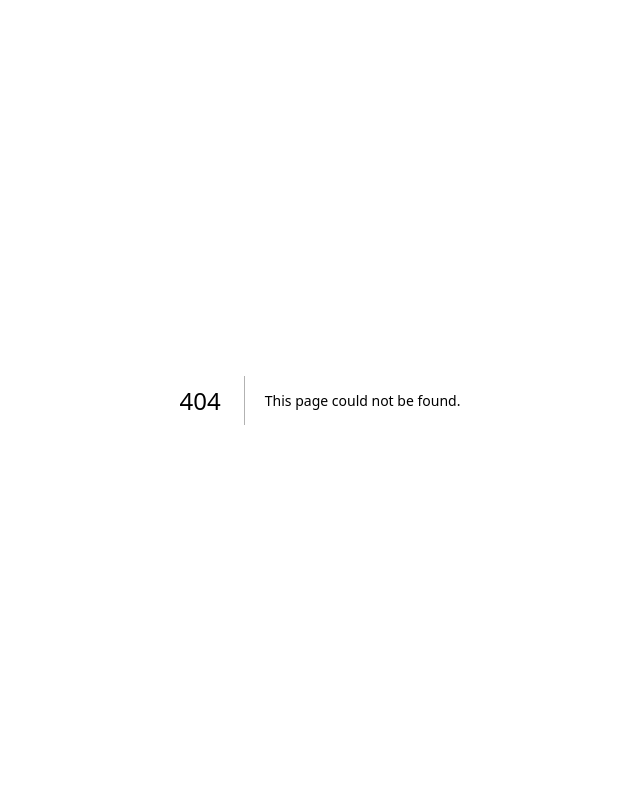
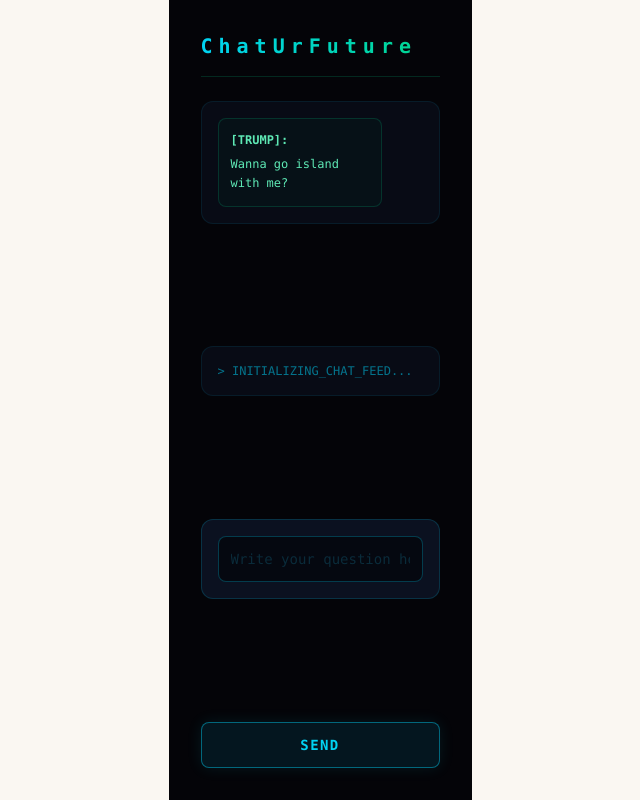
Before and after one commit to KohKoh-Nut/Cod, a Next.js app: page /chatbox in a window 1280 px wide. Before the commit this address had no page. Shown: the whole page, without its empty margins (320-960 px from the left). Built offline with nearby package versions, Linux system fonts and the light colour scheme.

Commit message:
Added chatbox, auto-reply function, cyberpunk design

```diff
--- /dev/null
+++ b/src/app/chatbox/page.tsx
@@ -0,0 +1,109 @@
+'use client';
+import {useState} from 'react';
+
+interface ChatMessage {
+    sender: 'USER' | 'TRUMP'
+    text: string;
+}
+export default function ChatPage() {
+
+    // Create a space for user input
+    const [chatLog, setchatLog] = useState<ChatMessage[]>([{sender:'TRUMP', text: "Wanna go island with me?"}]);
+    const [typeValue, settypeValue] = useState<string>("");
+
+    // Function when clicking 'SEND'
+    const Send = () =>{
+
+    if (!typeValue.trim()) return;
+
+    // Capture user's message
+    const userMessage: ChatMessage = {
+        sender: 'USER',
+        text: typeValue
+    };
+
+    // Push user message to the screen and clear the input bar
+    const updatedMessages = [...chatLog, userMessage];
+    setchatLog(updatedMessages);
+    settypeValue('');
+
+    // Auto-reply after receiving
+    setTimeout(() => {
+      const aiReply: ChatMessage = {
+        sender: 'TRUMP',
+        text: `COMMAND_RECEIVED: "${userMessage.text}" processed. Make America GREAT again`
+    };
+      setchatLog([...updatedMessages, aiReply]);
+    }, 404);
+  };
+
+  return (
+    // FIXED: Changed min-w-5xl to max-w-5xl. Added items-center to keep the structure pristine.
+    <main className="min-h-screen max-w-5xl mx-auto bg-[#040408] text-cyan-400 font-mono p-8 flex flex-col justify-between selection:bg-emerald-500 selection:text-black">
+
+      {/* header */}
+      <header className="w-full flex justify-between items-start border-b border-emerald-500/20 pb-4 mb-6">
+        <div className="flex items-start gap-3">
+          <h1 className="text-xl font-bold tracking-[0.3em] text-transparent bg-clip-text bg-gradient-to-r from-cyan-400 to-emerald-400">
+            ChatUrFuture
+          </h1>
+        </div>
+      </header>
+
+      {/* Main container */}
+      <div className="w-full flex flex-col gap-4 flex-1 justify-between h-[500px]">
+        <div className="bg-slate-900/40 rounded-xl border border-cyan-500/10 flex flex-col h-[75%] w-full p-4 overflow-y-auto space-y-3">
+          {chatLog.map((msg, index) => (
+            <div
+              key={index}
+              className={`p-3 rounded-lg border max-w-[80%] text-xs leading-relaxed ${
+                msg.sender === 'USER'
+                  ? 'bg-cyan-950/20 border-cyan-500/30 self-end text-cyan-300'
+                  : 'bg-emerald-950/20 border-emerald-500/20 self-start text-emerald-300'
+              }`}
+            >
+              <span className="font-bold block mb-1">[{msg.sender}]:</span>
+              {msg.text}
+            </div>
+          ))}
+        </div>
+
+        {/* Upper container (Chat History Display Area) */}
+        <div className="bg-slate-900/40 rounded-xl border border-cyan-500/10 flex flex-row h-[70%] w-full p-4">
+          <span className="text-xs text-cyan-500/60">&gt; INITIALIZING_CHAT_FEED...</span>
+        </div>
+
+        {/* Lower container (Input Bar Area) */}
+        <div className="bg-slate-900/70 rounded-xl border border-cyan-500/20 flex flex-row h-[25%] w-full p-4">
+
+            {/* Input deck */}
+            <div className="w-full flex flex-row gap-3 items-center">
+
+                {/* Input bar */}
+                <input type="text"
+                       value={typeValue}
+                       onChange={(e) => settypeValue(e.target.value)}
+                       // If the pressed key is "Enter", fire Send function automatically
+                       onKeyDown={(e) => {
+                        if (e.key === 'Enter') {
+                        Send();
+                        }
+                    }}
+                       placeholder="Write your question here..."
+                       className="flex-1 bg-black/50 border border-cyan-500/30 rounded-lg p-3 text-sm text-cyan-300 placeholder:text-cyan-900/50 focus:outline-none focus:border-cyan-400 font-mono transition-colors"
+                />
+            </div>
+        </div>
+
+        {/* Send button */}
+        <button
+            onClick={Send}
+            className="bg-cyan-950/40 hover:bg-cyan-500 hover:text-black border border-cyan-500/50 text-cyan-400 font-bold px-6 py-3 rounded-lg text-sm tracking-widest uppercase transition-all duration-300 shadow-[0_0_15px_rgba(34,211,238,0.1)]">
+        SEND
+        </button>
+
+      </div>
+
+    </main>
+  );
+}
```
